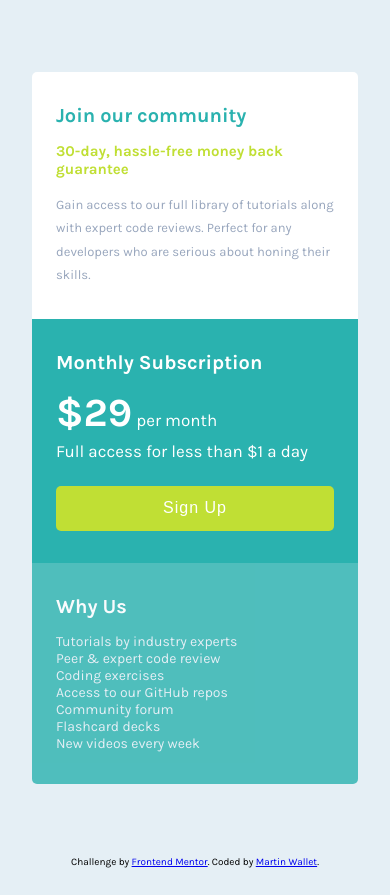
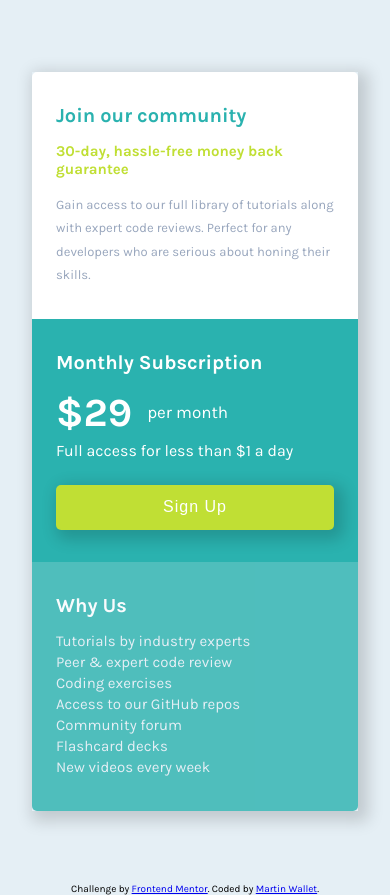
Before and after one commit to martinw0/single-price, a plain HTML site: page index.html in a window 390 px wide. Before the commit the page ends 868 px from the top, so only its background shows below. Drawn offline with Linux system fonts and the light colour scheme.

Commit message:
finish mobile design
only. font to fix

```diff
--- a/style.scss
+++ b/style.scss
@@ -30,6 +30,8 @@ body {
 }
 .card {
     margin: 72px 32px;
+    box-shadow: 5px 5px 15px 5px rgba(0,0,0,0.16);
+
     div {
         padding: 32px 24px;
         h1 {
@@ -69,19 +71,23 @@ body {
         font-size: 1.6rem;
         font-weight: 500;
         letter-spacing: 1px;
+        box-shadow: 5px 5px 15px 5px rgba(0,0,0,0.16);
     }
     .price {
+        display: flex;
+        align-items: center;
         color: white;
         font-size: 1.7rem;
         span {
             font-size: 4rem;
             font-weight: 700;
+            margin-right: 15px;;
         }
         margin-bottom: 5px;
     }
     p {
         color: white;
-        font-size: 1.7rem;
+        font-size: 1.6rem;
         margin-bottom: 25px;
     }
 }
@@ -90,8 +96,9 @@ body {
     border-bottom-left-radius: 5px;
     border-bottom-right-radius: 5px;
     li {
-        font-size: 1.4rem;
+        font-size: 1.5rem;
         color: $light-gray;
+        margin: 3px 0;
     }
 }
 footer {
```
Also changed, not shown: style.css, 1 other file.
